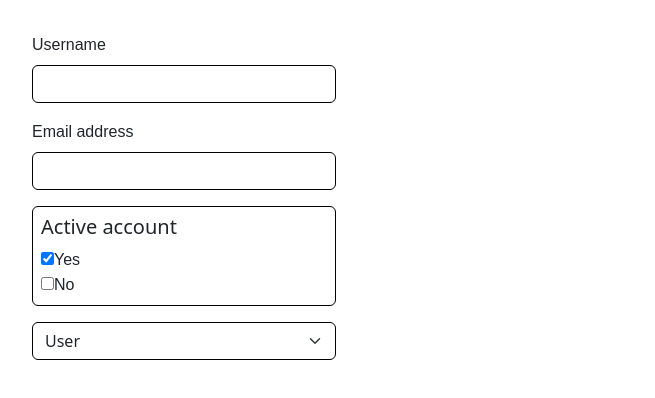
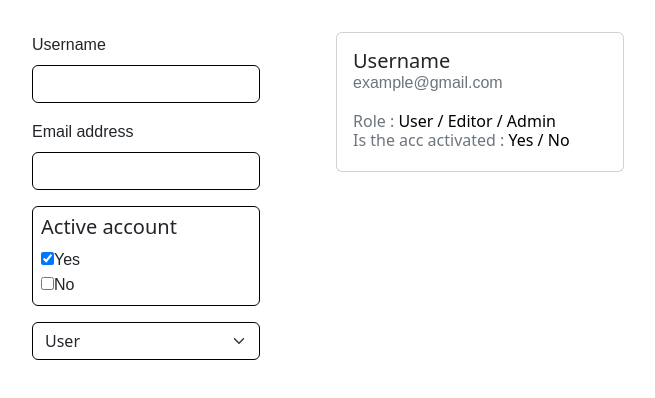
Before and after one commit to koog7/UserDB, a React (Vite) app: page / in a window 1280 px wide. Shown: the top 398 px of the page, without its empty margins (0-655 px from the left). Built offline with nearby package versions, Linux system fonts and the light colour scheme.

Commit message:
Добавлен примерный вид карточки созданного пользователя и сделано отображение UserItem через компоненту Users

```diff
--- a/src/App.css
+++ b/src/App.css
@@ -13,3 +13,6 @@ p, label {
 input {
   margin: 0.4rem;
 }
+.card{
+  width: 18rem;
+}
--- a/src/App.tsx
+++ b/src/App.tsx
@@ -1,9 +1,13 @@
 import './App.css'
 import UserForm from "./components/UserForm.tsx";
+import Users from "./components/Users.tsx";
 
 const App = () => (
     <>
-        <UserForm />
+        <div className={'d-flex'}>
+            <UserForm />
+            <Users />
+        </div>
     </>
 );
 
--- a/src/components/UserForm.tsx
+++ b/src/components/UserForm.tsx
@@ -1,27 +1,27 @@
 const UserForm = () => {
     return (
-        <div>
+        <div className={'w-25'}>
             <form>
-                <div className="mb-3 w-25">
+                <div className="mb-3 w-75">
                     <label htmlFor="username" className="form-label">Username</label>
                     <input type="username" className="form-control border-black" id="username"/>
                 </div>
-                <div className="mb-3 w-25">
+                <div className="mb-3 w-75">
                     <label htmlFor="email" className="form-label">Email address</label>
                     <input type="email" className="form-control border-black" id="email"/>
                 </div>
-                <div className={'border border-black p-2 w-25 rounded'}>
+                <div className={'border border-black p-2 w-75 rounded'}>
                     <h5>Active account</h5>
                     <div>
-                        <input type="checkbox" id="scales" name="scales" checked/>
-                        <label htmlFor="scales">Yes</label>
+                        <input type="checkbox" id="yes" name="check_yes" checked/>
+                        <label htmlFor="check_yes">Yes</label>
                     </div>
                     <div>
-                        <input type="checkbox" id="horns" name="horns"/>
-                        <label htmlFor="horns">No</label>
+                        <input type="checkbox" id="no" name="check_no"/>
+                        <label htmlFor="check_no">No</label>
                     </div>
                 </div>
-                <div className={'w-25 mt-3 '}>
+                <div className={'w-75 mt-3 '}>
                     <select className="form-select border-black" aria-label="Default select example">
                         <option selected value="1">User</option>
                         <option value="2">Editor</option>
--- /dev/null
+++ b/src/components/UserItem.tsx
@@ -0,0 +1,15 @@
+const UserItem = () => {
+    return (
+        <div>
+            <div className="card">
+                <div className="card-body">
+                    <h5 className="card-title">Username <p className={'text-secondary mb-4'}>example@gmail.com</p></h5>
+                    <h6 className="card-subtitle mb-1 text-secondary">Role : <span className={'text-black'}>{'User / Editor / Admin'}</span></h6>
+                    <h6 className="card-subtitle mb-1 text-secondary">Is the acc activated : <span className={'text-black'}>{'Yes / No'}</span></h6>
+                </div>
+            </div>
+        </div>
+    );
+};
+
+export default UserItem;
--- /dev/null
+++ b/src/components/Users.tsx
@@ -0,0 +1,11 @@
+import UserItem from "./UserItem.tsx";
+
+const Users = () => {
+    return (
+        <div>
+            <UserItem />
+        </div>
+    );
+};
+
+export default Users;
```
